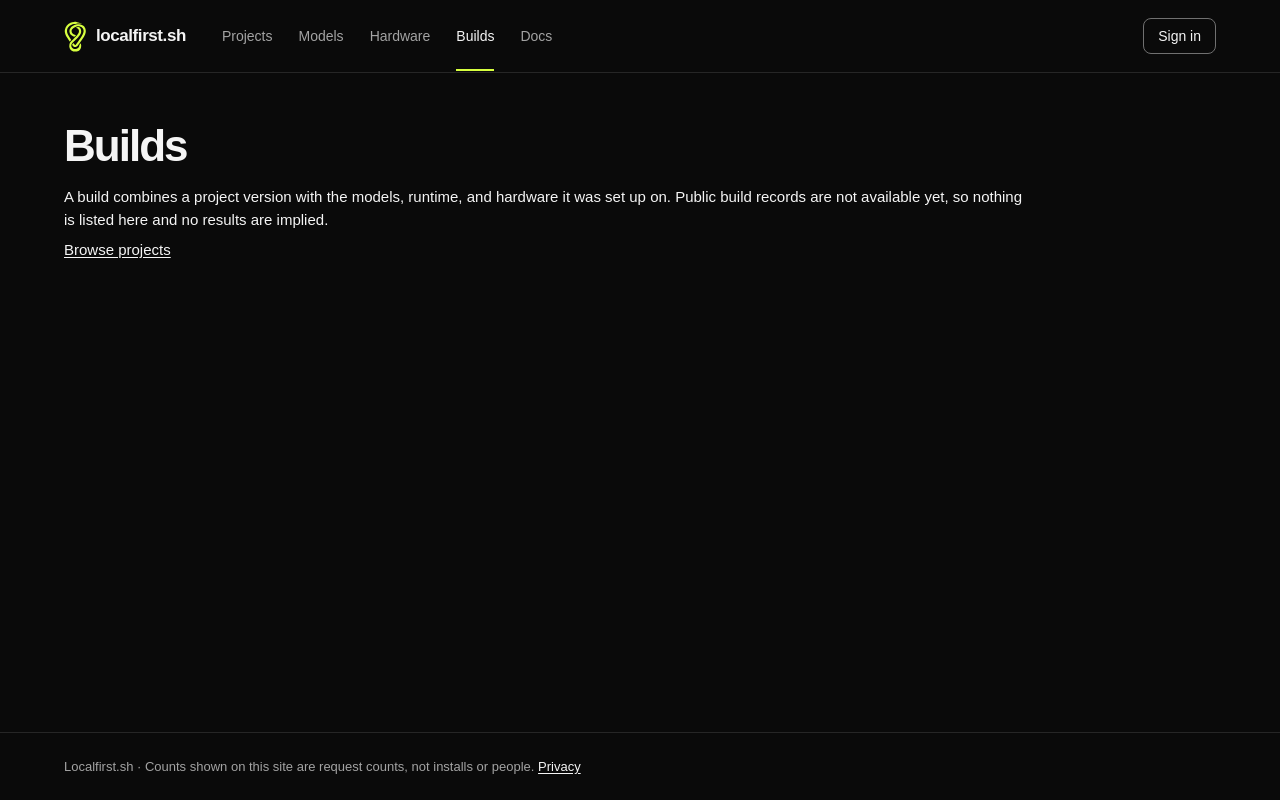
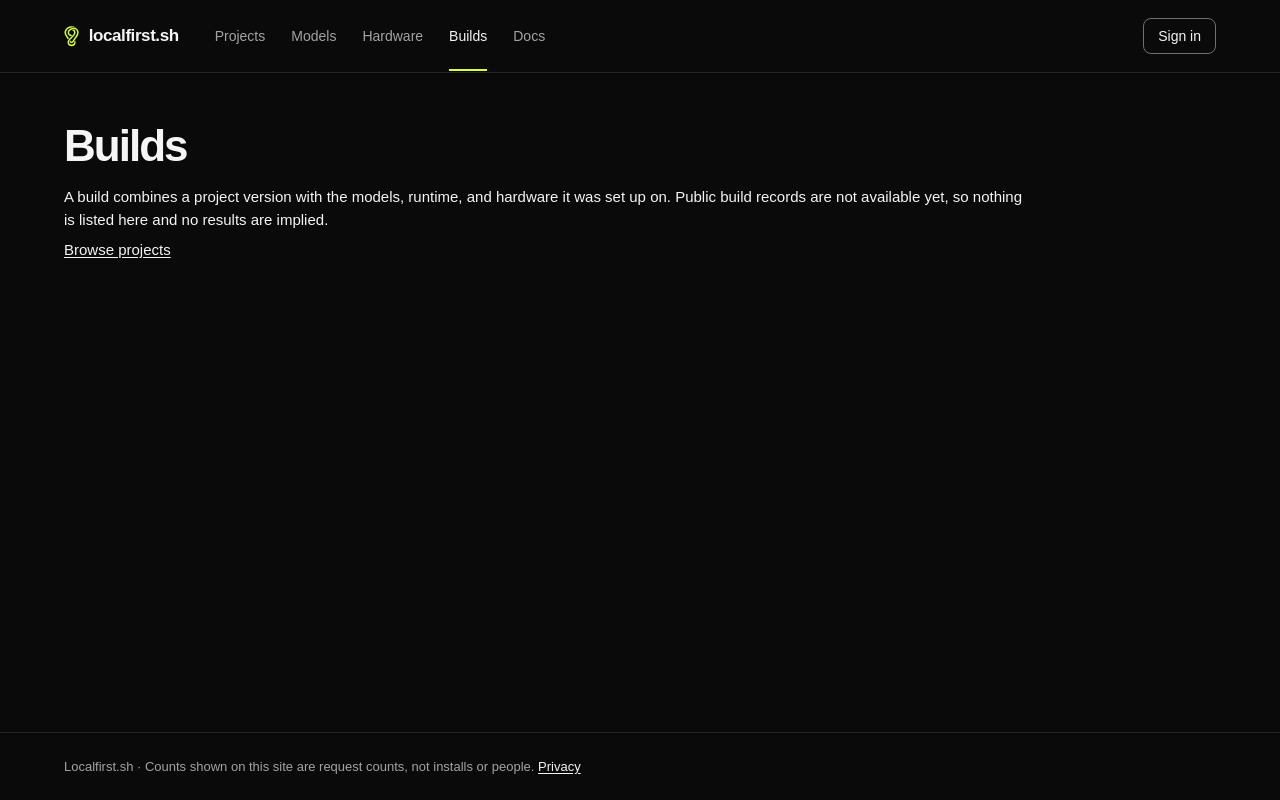
Before and after one commit to localfirstdotsh/localfirst, a Next.js app in the folder apps/web/: page /builds in a window 1280 px wide. Built offline with nearby package versions, Linux system fonts and the light colour scheme; a web font is replaced by a local one.

Commit message:
fix(web): reduce header logo height

```diff
--- a/apps/web/src/components/layout/layout.css
+++ b/apps/web/src/components/layout/layout.css
@@ -2,7 +2,7 @@
 .site-header { border-bottom: 1px solid var(--border); }
 .site-header .container { display: flex; align-items: center; gap: 36px; min-height: 72px; }
 .brand { display: inline-flex; align-items: center; gap: 10px; color: var(--fg); font-weight: 650; font-size: 17px; letter-spacing: -.025em; white-space: nowrap; }
-.brand-mark { display: block; width: var(--size-brand); height: auto; flex-shrink: 0; color: var(--accent); }
+.brand-mark { display: block; width: auto; height: var(--size-brand); flex-shrink: 0; color: var(--accent); }
 .nav { display: flex; gap: 26px; flex: 1; }
 .nav a { color: var(--fg-muted); padding: 24px 0 22px; border-bottom: 2px solid transparent; font-size: 14px; font-weight: 500; transition: color 120ms; }
 .nav a:hover { color: var(--fg); }
```
